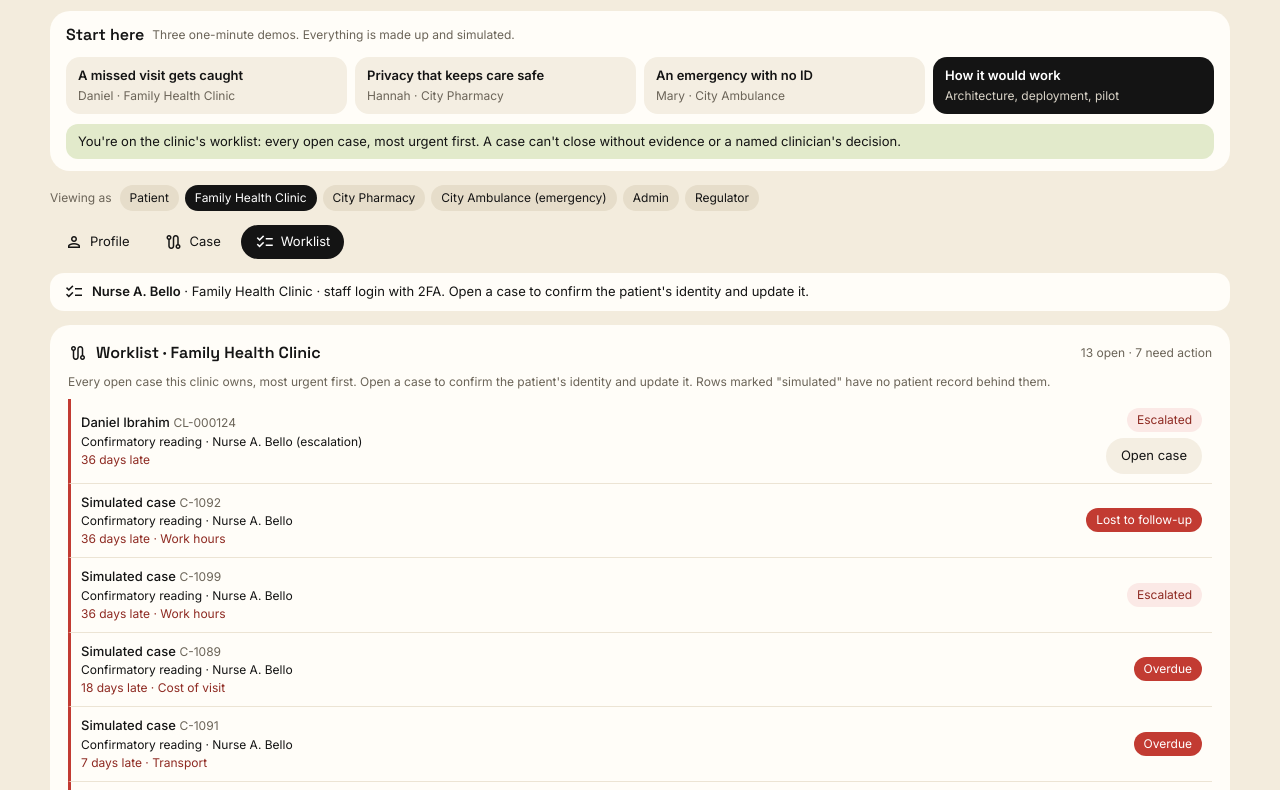
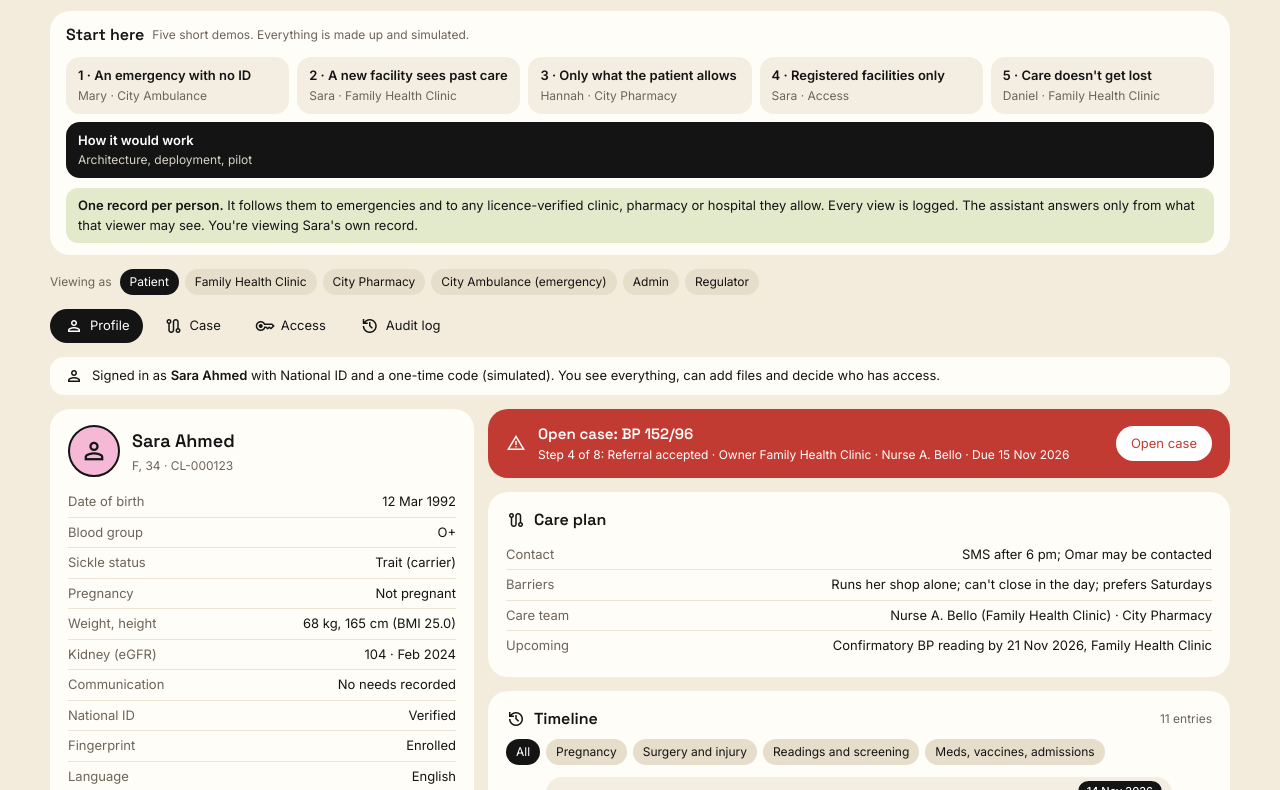
Before and after one commit to Haleem5150/careloop, a plain HTML site: page index.html in a window 1280 px wide. Shown: the part 70-860 px from the top of the page. Drawn offline with nearby package versions, Linux system fonts and the light colour scheme.

Commit message:
Update index.html

```diff
--- a/index.html
+++ b/index.html
@@ -186,7 +186,7 @@ td{padding:7px 8px;border-bottom:1px solid var(--line);font-variant-numeric:tabu
 
 <div class="wrap">
   <header class="top">
-    <div class="brand"><div class="logo"><span class="ms" aria-hidden="true">route</span></div><div><h1>CareLoop</h1><small>From screening result to documented care</small></div></div>
+    <div class="brand"><div class="logo"><span class="ms" aria-hidden="true">route</span></div><div><h1>CareLoop</h1><small>Your health record follows you, to emergencies and to any registered facility you allow</small></div></div>
     <div class="row" id="patients"></div>
   </header>
   <section class="start" id="start" aria-label="Start here"></section>
@@ -351,7 +351,7 @@ const P=[
  audit:[A("2 Nov 2026 18:20","City Pharmacy · Pharm. J. Osei","Viewed medicines (pharmacy default); dispensing added"),A("2 Nov 2026 17:30","Family Health Clinic · Dr M. Okafor","Opened a sensitive section (Hannah's share)"),A("30 Oct 2026 11:05","Hannah Thomas","Shared a sensitive section with Family Health Clinic only"),A("30 Oct 2026 11:05","Hannah Thomas","Turned off paper letters"),A("30 Oct 2026 10:40","CareLoop rule","Case opened by rule"),A("30 Oct 2026 10:30","Family Health Clinic · Nurse A. Bello","Fingerprint matched (one-to-one); antenatal visit added")]}];
 function SN(c,k){return (c.stepNames||STEP_NAMES)[k]}
 
-const S={pid:0,role:"clinic",view:"worklist",demo:null,sel:{},filter:"all",verified:{},aiOpen:false,ai:{},sample:undefined,seen:{}};
+const S={pid:0,role:"patient",view:"profile",demo:null,sel:{},filter:"all",verified:{},aiOpen:false,ai:{},sample:undefined,seen:{}};
 const $=id=>document.getElementById(id);
 const esc=s=>String(s==null?"":s).replace(/[&<>"']/g,c=>({"&":"&amp;","<":"&lt;",">":"&gt;",'"':"&quot;","'":"&#39;"}[c]));
 const ic=n=>`<span class="ms" aria-hidden="true">${n}</span>`;
@@ -778,19 +778,25 @@ function pinModal(title,text,onOk){openModal(`<h3>${esc(title)}</h3><p class="sm
 
 /* ---------- start here: three guided demos + how it would work ---------- */
 const DEMOS={
- loop:{pid:1,role:"clinic",view:"case",t:"A missed visit gets caught",s:"Daniel · Family Health Clinic",
-  hint:"Daniel missed his visit, so his case escalated instead of disappearing. Tap <b>Simulated scan</b>. His prints are worn, so choose <b>National ID card and PIN</b> (PIN 2580). Then see the overdue step, the nurse's note and the rebooked 7:30 am slot."},
- privacy:{pid:4,role:"pharmacy",view:"profile",t:"Privacy that keeps care safe",s:"Hannah · City Pharmacy",
-  hint:"Tap <b>Simulated scan</b>. City Pharmacy sees Hannah's medicines and the iron timing warning, but not why she takes them. Her HIV care is shared with her clinic only. Then choose <b>Viewing as: Patient</b> and open <b>Access</b> to see who sees what."},
- emergency:{pid:2,role:"ambulance",view:"profile",t:"An emergency with no ID",s:"Mary · City Ambulance",
-  hint:"Mary collapsed with no ID. Tap <b>Simulated scan</b> for an emergency fingerprint search. She allowed full access in emergencies, so the crew sees her blood thinner and mechanical valve. It's flagged, logged and her daughter is told."}};
+ emergency:{pid:2,role:"ambulance",view:"profile",t:"1 · An emergency with no ID",s:"Mary · City Ambulance",
+  hint:"Mary collapsed at the market with no ID. Tap <b>Simulated scan</b> for an emergency fingerprint search on the ambulance's registered reader. She turned on full access in emergencies, so the crew sees her blood thinner, mechanical valve and contrast allergy. It's flagged, logged and her daughter is told."},
+ past:{pid:0,role:"clinic",view:"profile",sel:"s4",ai:true,t:"2 · A new facility sees past care",s:"Sara · Family Health Clinic",
+  hint:"Tap <b>Simulated scan</b>. Sara's 2019 forearm surgery at another hospital is on her record: X-rays and the operation note, held where they were made. In <b>Ask the record</b>, tap <b>Can they have amoxicillin?</b>: the answer comes only from her record, with the source."},
+ privacy:{pid:4,role:"pharmacy",view:"profile",t:"3 · Only what the patient allows",s:"Hannah · City Pharmacy",
+  hint:"Tap <b>Simulated scan</b>. City Pharmacy sees Hannah's medicines and the iron timing warning, but not why she takes them. Her HIV care is shared with her clinic only, and never sent to the assistant."},
+ registered:{pid:0,role:"patient",view:"access",t:"4 · Registered facilities only",s:"Sara · Access",
+  hint:"Sara decides who sees what, and access stays on until she removes it. In <b>Give access</b>, QuickCare Clinic (licence suspended) and Dr P. Lane (licence not verified) can't be chosen. Every view is in her <b>Audit log</b>."},
+ loop:{pid:1,role:"clinic",view:"case",t:"5 · Care doesn't get lost",s:"Daniel · Family Health Clinic",
+  hint:"Because the record follows Daniel, a flagged reading becomes a case that can't quietly disappear. Tap <b>Simulated scan</b>; his prints are worn, so choose <b>National ID card and PIN</b> (PIN 2580). He missed his visit, the case escalated, and a nurse rebooked him around his shifts."}};
 function renderStart(){const d=S.demo&&DEMOS[S.demo];
-  $("start").innerHTML=`<div class="sh"><h2>Start here</h2><span class="small mute">Three one-minute demos. Everything is made up and simulated.</span></div>
+  $("start").innerHTML=`<div class="sh"><h2>Start here</h2><span class="small mute">Five short demos. Everything is made up and simulated.</span></div>
   <div class="demos">${Object.entries(DEMOS).map(([k,x])=>`<button class="demo${S.demo===k?" on":""}" data-demo="${k}"><b>${esc(x.t)}</b><span>${esc(x.s)}</span></button>`).join("")}<button class="demo how" data-act="how"><b>How it would work</b><span>Architecture, deployment, pilot</span></button></div>
-  ${d?`<div class="hint" role="status">${d.hint}</div>`:`<div class="hint">You're on the clinic's worklist: every open case, most urgent first. A case can't close without evidence or a named clinician's decision.</div>`}`}
+  ${d?`<div class="hint" role="status">${d.hint}</div>`:`<div class="hint"><b>One record per person.</b> It follows them to emergencies and to any licence-verified clinic, pharmacy or hospital they allow. Every view is logged. The assistant answers only from what that viewer may see. You're viewing Sara's own record.</div>`}`}
 function howModal(){$("sheet").classList.add("wide");
   const box=(t,s)=>`<div class="fb"><b>${t}</b>${s}</div>`;
   openModal(`<div style="display:flex;justify-content:space-between;gap:8px;align-items:flex-start"><div><h3>How it would work</h3><p class="small mute" style="margin:0">Planned design. Today's prototype is one browser page with simulated data and no backend.</p></div><button class="arrow" data-act="close" aria-label="Close">${ic("close")}</button></div>
+  <div class="howh">The record follows the person</div>
+  <ul class="howl"><li>One record per person, linked by NIN or a fingerprint on a registered reader at the facility.</li><li>Files stay at the hospital or lab that made them; the record carries an index, so any allowed facility can open them.</li><li>Only licence-verified facilities the patient allows can see it, section by section, until the patient removes access.</li><li>In an emergency, crews see the emergency card (allergies, medicines, implants, DNR). The full record opens only if the patient turned that on. It's flagged and the patient and their contact are told.</li><li>Every view, file, request and emergency access is logged, and the patient can read the log.</li><li>The assistant answers only from what that viewer may see, cites its source, and never diagnoses.</li></ul>
   <div class="howh">Architecture (planned)</div>
   <div class="flow">${box("1 · Screening point","Pharmacy, outreach camp or antenatal clinic records a result")}${box("2 · Identity","NIN lookup, or a registered fingerprint reader. Returns a patient ID only; templates are stored apart from medical data")}${box("3 · Case engine","Programme rule opens a case; 8 steps with owners, due dates, evidence and escalation")}${box("4 · Messages","SMS, USSD and voice in the patient's language, at the times they choose")}</div>
   <div class="flow">${box("Consent and audit service","Per-section sharing, sensitive sections opt-in, every view logged")}${box("Record index","Files stay at the facility that made them; CareLoop keeps an index")}${box("Dashboard","Aggregate times to care and drop-off reasons; small groups hidden")}${box("Record assistant","Answers from the permitted record only, with sources; no diagnosis")}</div>
@@ -814,7 +820,7 @@ function render(){
   renderStart();renderTop();renderMain()}
 
 document.addEventListener("click",ev=>{const t=ev.target.closest("button,[data-act]");if(!t)return;const d=t.dataset,p=cur();
-  if(d.demo){const x=DEMOS[d.demo];S.demo=d.demo;S.pid=x.pid;S.role=x.role;S.view=x.view;S.aiOpen=false;return render()}
+  if(d.demo){const x=DEMOS[d.demo];S.demo=d.demo;S.pid=x.pid;S.role=x.role;S.view=x.view;S.aiOpen=!!x.ai;S.filter="all";if(x.sel)S.sel[P[x.pid].id]=x.sel;window.scrollTo({top:0});return render()}
   if(d.pid!=null){S.pid=+d.pid;return render()}
   if(d.wl!=null){S.pid=+d.wl;S.view="case";window.scrollTo({top:0});return render()}
   if(d.role){S.role=d.role;S.view={admin:"dashboard",regulator:"trail"}[d.role]||"profile";return render()}
```
